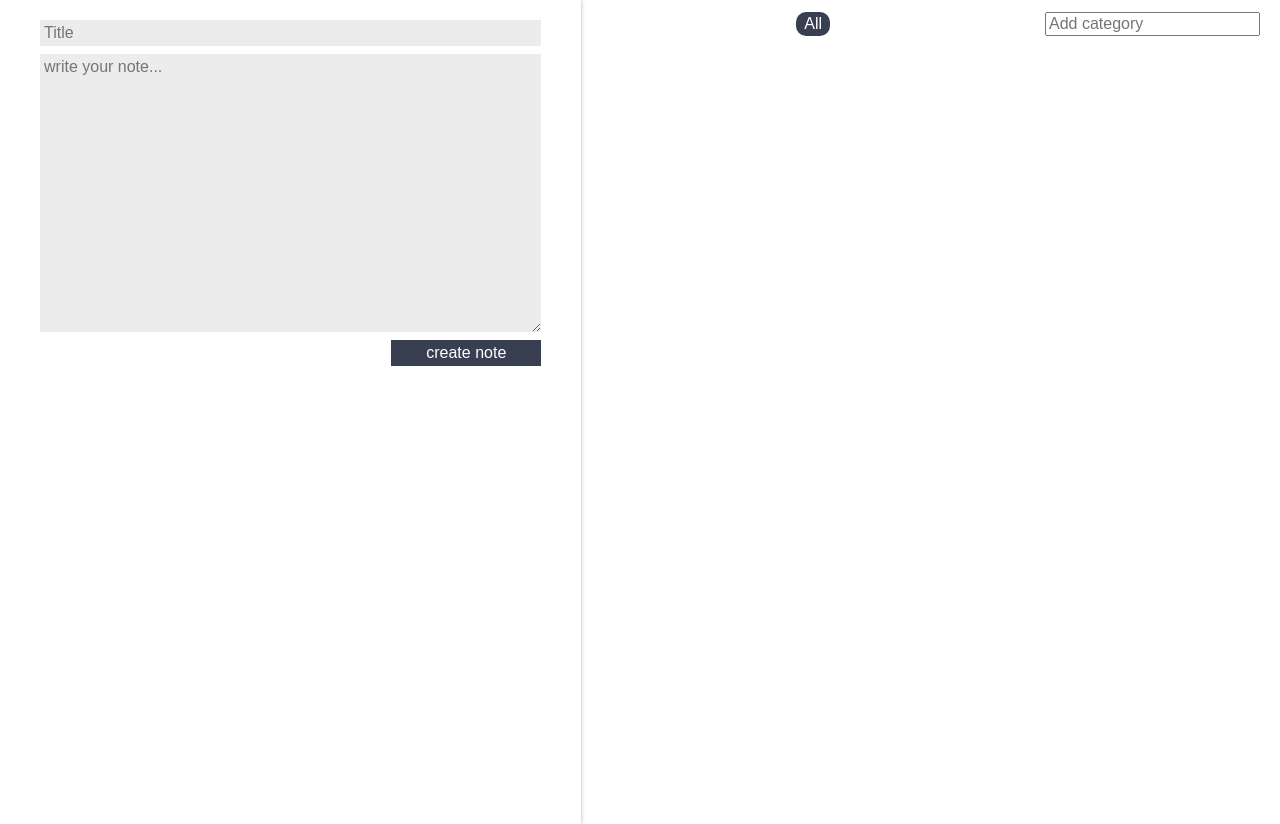
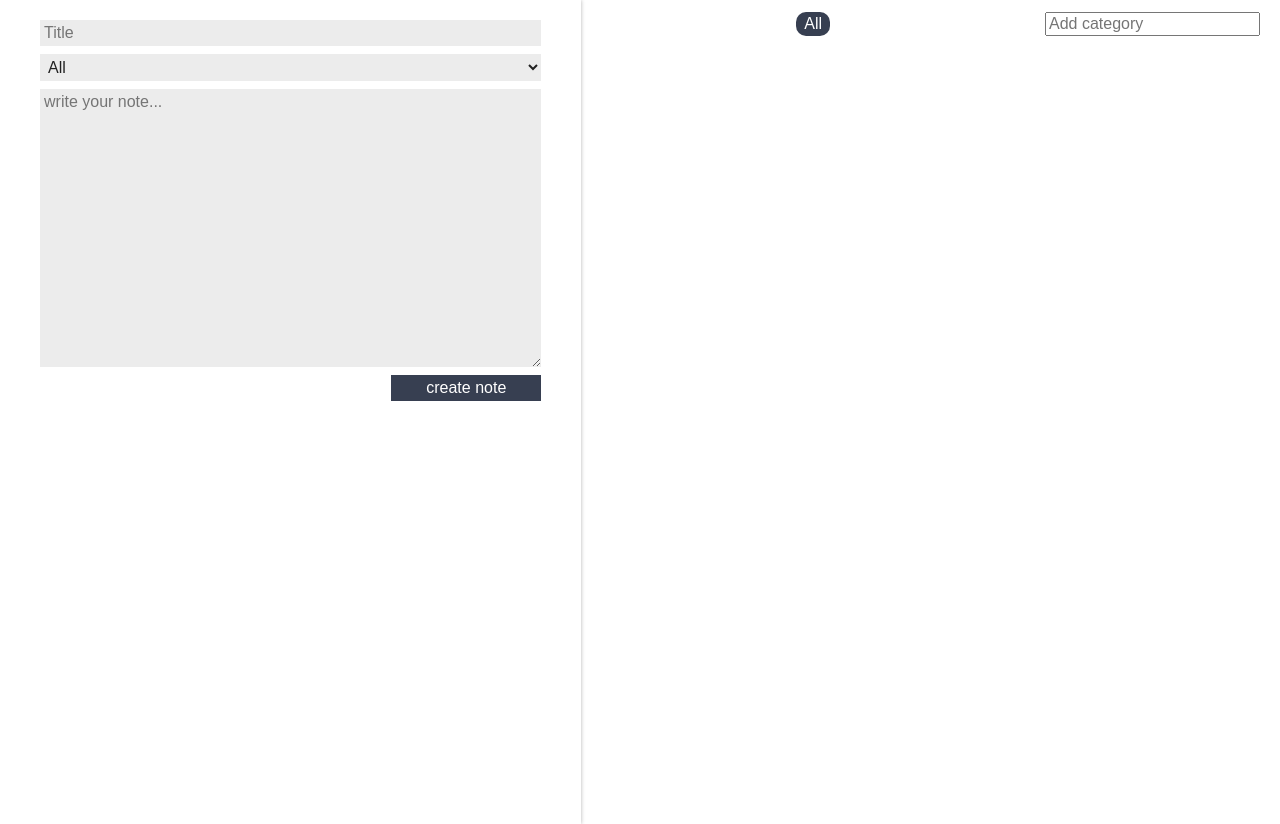
Before and after one commit to Felipe-Borba/alura-reactjs, a React (Create React App) app: page / in a window 1280 px wide. Built offline with nearby package versions, Linux system fonts and the light colour scheme.

Commit message:
03-02 add category in form

```diff
--- a/src/App.js
+++ b/src/App.js
@@ -43,11 +43,14 @@ export default class App extends Component {
   render() {
     return (
       <section className='content'>
-        <Form createNote={this.createNote.bind(this)} />
+        <Form
+          category={this.state.category}
+          createNote={this.createNote.bind(this)}
+        />
         <main className='main-content'>
           <CategoryList
-          addCategory={this.addCategory.bind(this)}
-          category={this.state.category}
+            addCategory={this.addCategory.bind(this)}
+            category={this.state.category}
           />
           <NoteList
             notes={this.state.notes}
--- a/src/components/Form/Form.jsx
+++ b/src/components/Form/Form.jsx
@@ -33,6 +33,11 @@ export default class Form extends Component {
                     className='form-register_input'
                     onChange={this._handleTitleChange.bind(this)}
                 />
+                <select className='form-register_input'>
+                    {this.props.category.map((category) => {
+                        return <option>{category}</option>
+                    })}
+                    </select>
                 <textarea
                     rows={15}
                     placeholder='write your note...'
```
